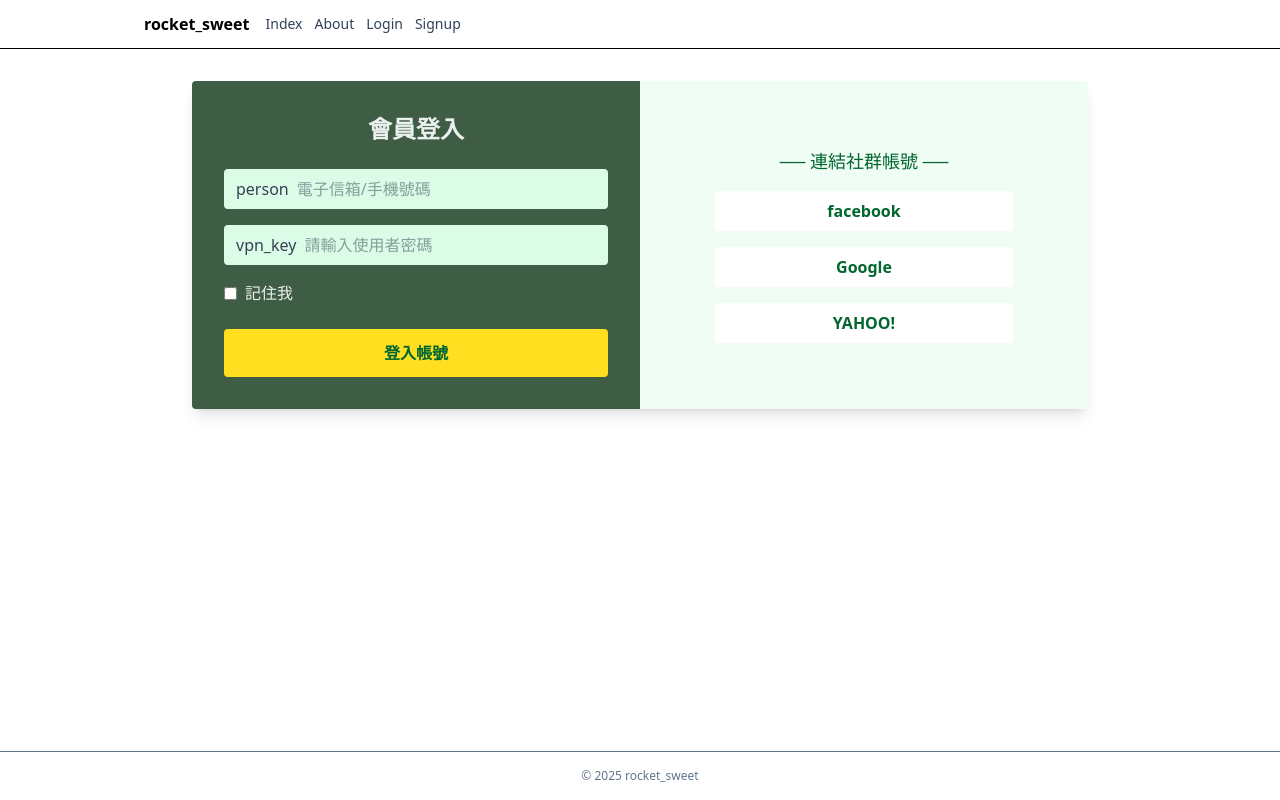
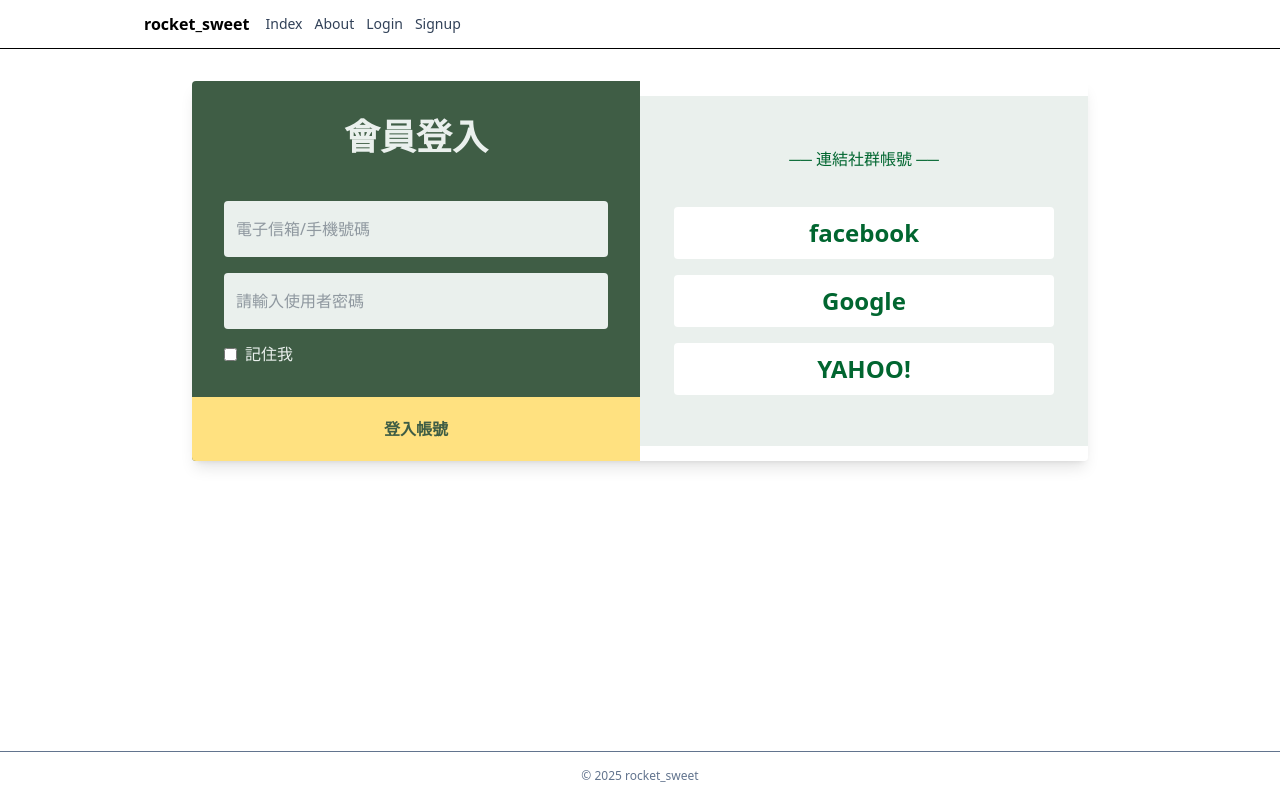
Before and after one commit to TSFMAKKO/rocket_sweet, a React (Vite) app: page /#/login in a window 1280 px wide. Built offline with nearby package versions, Linux system fonts and the light colour scheme.

Commit message:
feat: 完成登入切版

```diff
--- a/index.html
+++ b/index.html
@@ -5,6 +5,7 @@
     <link rel="icon" type="image/svg+xml" href="/vite.svg" />
     <meta name="viewport" content="width=device-width, initial-scale=1.0" />
     <title>rocket_sweet</title>
+
   </head>
   <body>
     <div id="root"></div>
--- a/src/pages/Login.jsx
+++ b/src/pages/Login.jsx
@@ -2,44 +2,50 @@ export default function LoginPage() {
   return (
 <div class="flex flex-col md:flex-row w-full max-w-4xl mx-auto rounded overflow-hidden shadow-lg">
   {/* <!-- 左側登入 --> */}
-  <div class="bg-[#3F5D45] text-[#EAF0ED] md:w-1/2 flex flex-col p-8">
-    <h2 class="text-2xl font-bold text-center mb-6">會員登入</h2>
+  <div class="bg-[#3F5D45] relative overflow-visible text-[#EAF0ED] md:w-1/2 flex flex-col p-8">
+    <h2 class="text-2xl font-[600] text-[#EAF0ED] text-[36px] text-center mb-[40px] max-sm:mb-[10px] ">會員登入</h2>
 
     {/* <!-- 手機版社群登入 --> */}
-    <div class="flex md:hidden justify-around mb-6 bg-green-50 p-3 rounded">
-      <button class="text-gray-700 font-semibold">facebook</button>
-      <button class="text-gray-700 font-semibold">Google</button>
-      <button class="text-gray-700 font-semibold">YAHOO!</button>
+    <div class="bg-[#EAF0ED] flex md:hidden justify-around mb-6 p-3 rounded gap-x-[2px] ">
+      <button class="text-gray-700 bg-white font-[600] py-[10px] block max-w-full w-full">facebook</button>
+      <button class="text-gray-700 bg-white font-[600] py-[10px] block max-w-full w-full">Google</button>
+      <button class="text-gray-700 bg-white font-[600] py-[10px] block max-w-full w-full">YAHOO!</button>
     </div>
 
-    <div class="space-y-4">
-      <div class="flex items-center bg-green-100 text-gray-700 px-3 py-2 rounded">
-        <span class="material-icons mr-2">person</span>
+    <div class="flex flex-col gap-y-[16px] mb-[13px]">
+      <div class="flex items-center bg-[#EAF0ED] text-gray-700 px-3 py-[16px] rounded">
+        {/* <span class="material-icons mr-2">person</span> */}
         <input type="text" placeholder="電子信箱/手機號碼" class="bg-transparent flex-1 outline-none" />
       </div>
-      <div class="flex items-center bg-green-100 text-gray-700 px-3 py-2 rounded">
-        <span class="material-icons mr-2">vpn_key</span>
+      <div class="flex items-center bg-[#EAF0ED] text-gray-700 px-3 py-[16px] rounded">
+        {/* <span class="material-icons mr-2">vpn_key</span> */}
         <input type="password" placeholder="請輸入使用者密碼" class="bg-transparent flex-1 outline-none" />
       </div>
     </div>
 
-    <div class="flex items-center mt-4">
+    <div class="flex items-center mb-[9px]">
       <input type="checkbox" id="remember" class="mr-2" />
       <label for="remember">記住我</label>
     </div>
 
-    <button class="bg-yellow-300 text-green-800 font-bold py-3 mt-6 rounded">
+    <button class="bg-[#FFE180] absolute bottom-0 max-sm:hidden left-0 text-[#3F5D45] font-bold py-[20px] w-[100%]">
+      登入帳號
+    </button>
+
+    <button class="bg-[#FFE180] -mb-[32px] z-10 sm:hidden left-0 text-[#3F5D45] font-bold py-[20px] w-[calc(100%+64px)] -ml-[32px]">
       登入帳號
     </button>
   </div>
 
   {/* <!-- 右側社群登入 --> */}
-  <div class="hidden md:flex flex-col justify-center bg-green-50 md:w-1/2 text-center text-green-800">
-    <p class="text-lg mb-4">── 連結社群帳號 ──</p>
-    <div class="flex flex-col gap-4 mx-auto w-2/3">
-      <button class="bg-white py-2 rounded font-semibold">facebook</button>
-      <button class="bg-white py-2 rounded font-semibold">Google</button>
-      <button class="bg-white py-2 rounded font-semibold">YAHOO!</button>
+  <div class="hidden h-[380px] md:flex flex-col justify-center md:w-1/2 text-center text-green-800">
+    <div className="bg-[#EAF0ED] h-[350px] my-auto flex flex-col justify-center gap-y-[36px]">
+      <p class="">── 連結社群帳號 ──</p>
+      <div class=" flex flex-col gap-y-[16px] mx-auto w-[85%] text-[24px]">
+        <button class="bg-white py-2 rounded font-semibold">facebook</button>
+        <button class="bg-white py-2 rounded font-semibold">Google</button>
+        <button class="bg-white py-2 rounded font-semibold">YAHOO!</button>
+      </div>
     </div>
   </div>
 </div>
```
